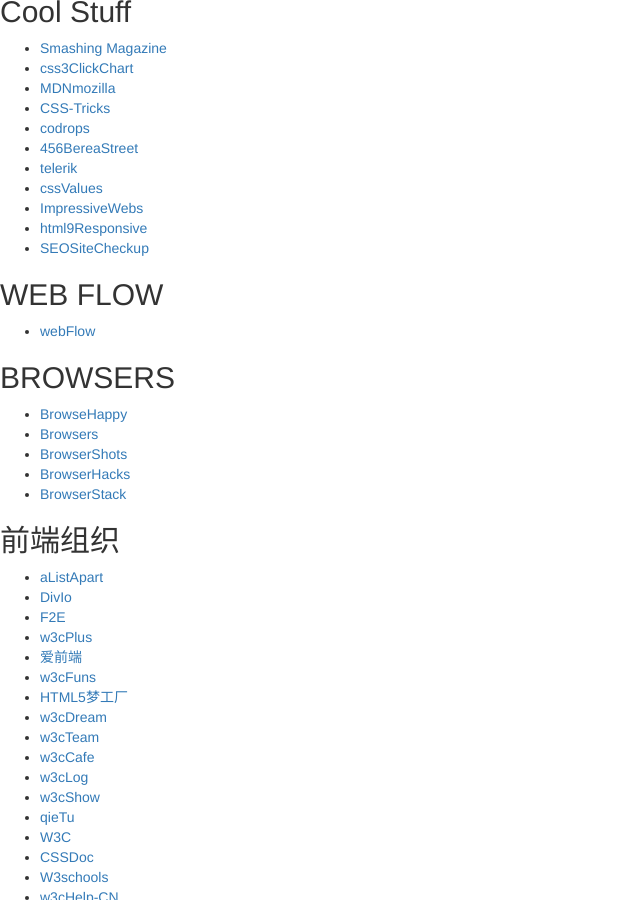
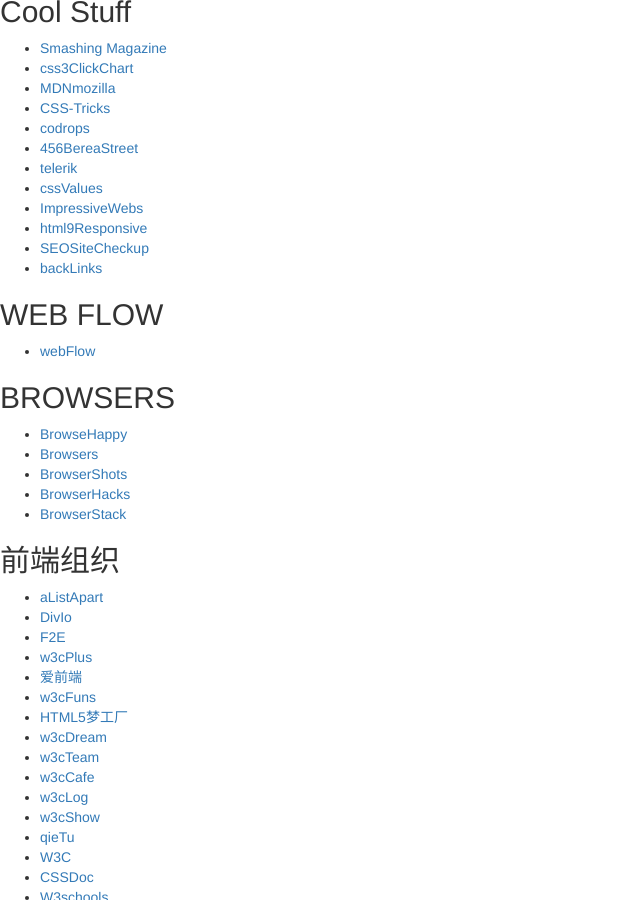
Before and after one commit to wkylin/wkylin.github.com, a Jekyll site: the page built from css3link.html, in a window 1280 px wide and 900 px high, scrolled down 911 px. Shown: the whole window, without its empty margins (0-640 px from the left). Built offline with Jekyll 4.4.1, drawn with Linux system fonts in a browser that asks for light colours; nearby versions of some CDN libraries; library files that are not in the unit come from our copies; comment, search, counter and statistics services are not loaded.

Commit message:
jekyll build

```diff
--- a/css3link.html
+++ b/css3link.html
@@ -20,8 +20,8 @@
     <li class="ui-list-item"><a href="http://cssvalues.com/" target="_blank">cssValues</a></li>
     <li class="ui-list-item"><a href="http://www.impressivewebs.com/" target="_blank">ImpressiveWebs</a></li>
     <li class="ui-list-item"><a href="http://html9responsiveboilerstrapjs.com/" target="_blank">html9Responsive</a></li>
-    <li class="ui-list-item"><a href="http://seositecheckup.com/" target="_blank"><span
-            class="ft-red">SEOSiteCheckup</span></a></li>
+    <li class="ui-list-item"><a href="http://seositecheckup.com/" target="_blank"><span class="ft-red">SEOSiteCheckup</span></a></li>
+    <li class="ui-list-item"><a href="http://www.backlinks.com/" target="_blank">backLinks</a></li>
 </ul>
 
 <div class="ui-title fn-clear">
```
